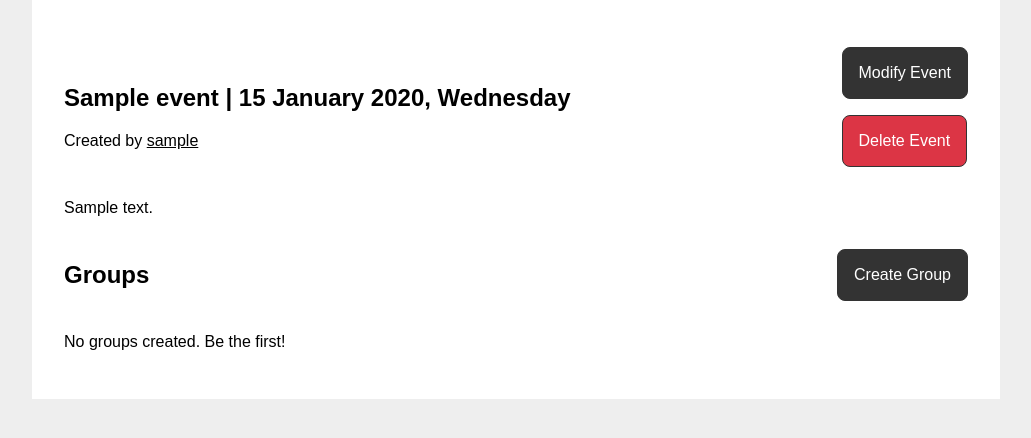
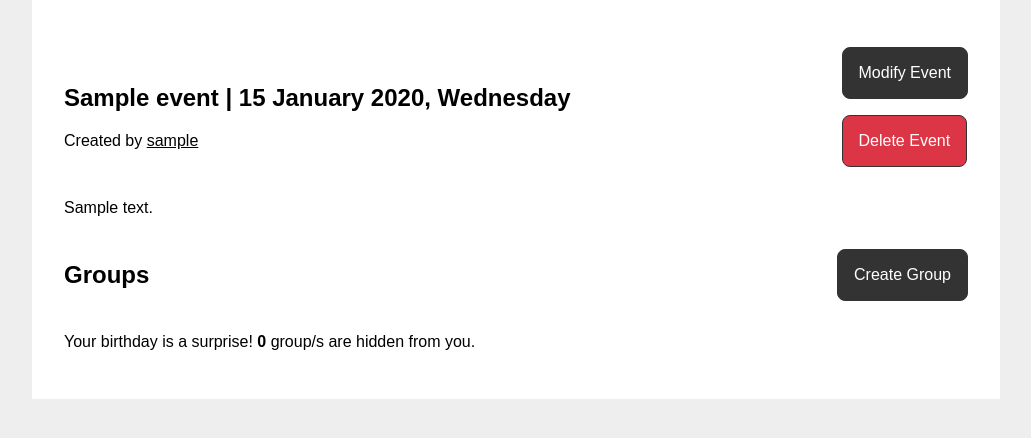
Before and after one commit to marktitorenkov/eventsys, a PHP site: page /event_view.php?event_id=1&year=2020 in a window 1280 px wide. Shown: the part 73-511 px from the top of the page, without its empty margins (124-1155 px from the left). Run offline with PHP 8.4, Linux system fonts and the light colour scheme; the visitor is signed in with stand-in values (Sample User, id 1); tables that the repository leaves empty hold one stand-in row (values such as "Sample post").

Commit message:
hide groups in event if it is the birthday of a user

```diff
--- a/event_view.php
+++ b/event_view.php
@@ -111,7 +111,9 @@ include 'templates/main_header.php';
     <a class="btn" href="group_create.php?event_id=<?php echo $event_id?>&year=<?php echo $year ?>">Create Group</a>
   </header>
 
-  <?php if (!empty($groups)): ?>
+  <!-- Show groups to user, if event isn't users birthday -->
+  <?php if ($user['birthday_event'] != $event_id): ?>
+    <?php if (!empty($groups)): ?>
     <ul class="group-list">
     <?php
     foreach ($groups as $group):
@@ -145,8 +147,11 @@ include 'templates/main_header.php';
       </li>
     <?php endforeach ?>
     </ul>
+    <?php else: ?>
+    <p>No groups created. Be the first!</p>
+    <?php endif; ?>
   <?php else: ?>
-    <p>No groups created. Be the first!</p>
+    <p>Your birthday is a surprise! <span style="font-weight: bold;"><?php echo count($groups) ?></span> group/s are hidden from you.</p>
   <?php endif; ?>
 </section>
 
--- a/includes/db_users.php
+++ b/includes/db_users.php
@@ -10,6 +10,7 @@ function getUserById($viewer, $user_id) {
   $stmt = $pdo->prepare('SELECT u.id,
                                 u.username,
                                 u.email,
+                                u.birthday_event,
                                 e.date AS birthdate,
                                 fu.favorite_user_id IS NOT NULL as favorite
                         FROM users u
```
